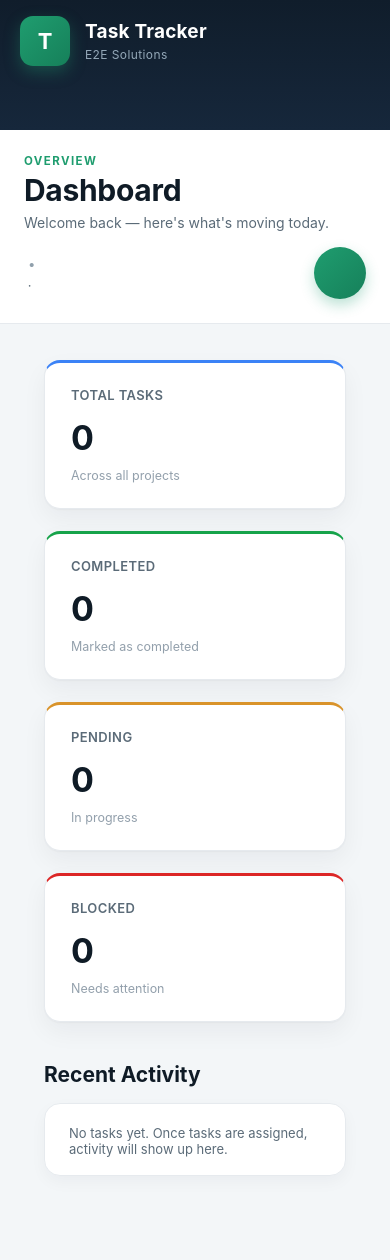
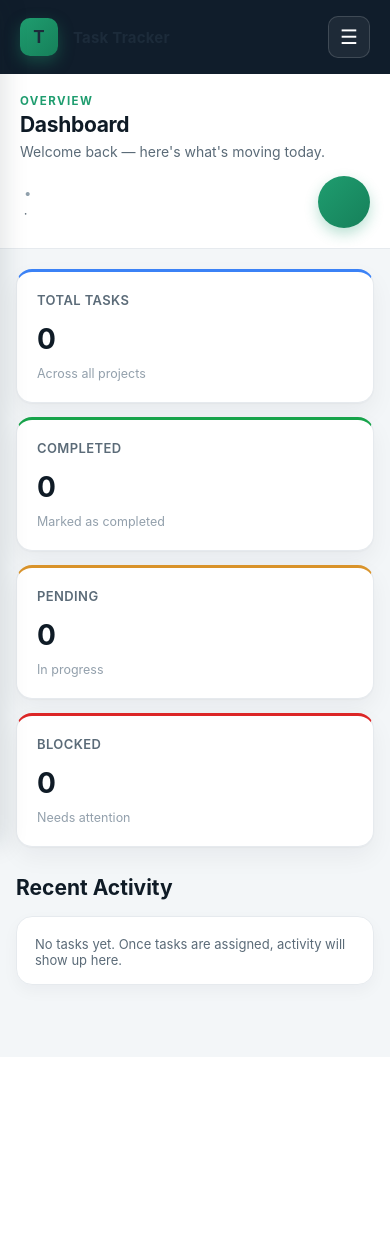
Before and after one commit to tamizhmaran0809-del/Tasktracker_main, a Django app: page / in a window 390 px wide. After the commit the page ends 1001 px from the top, so only its background shows below. Run offline with Django 5.2, Linux system fonts and the light colour scheme; the visitor is signed in with stand-in values (Sample User, id 1); data comes from the database, SQL or seed files in the repository; data that the repository does not hold is empty.

Commit message:
Added dashboard UI and tasktracker

```diff
--- a/static/css/base.css
+++ b/static/css/base.css
@@ -381,10 +381,19 @@
 
     .log-left-panel {
         padding: 32px 24px;
+        gap: 32px;
+    }
+
+    .log-timeline {
+        gap: 20px;
     }
 
     .log-right-panel {
         padding: 32px 20px;
+    }
+
+    .log-card {
+        max-width: 100%;
     }
 
     .log-form-row {
@@ -393,3 +402,36 @@
     }
 
 }
+
+@media (max-width: 520px) {
+
+    .log-left-panel {
+        padding: 24px 18px;
+        gap: 24px;
+    }
+
+    .log-brand-title {
+        font-size: 1.05rem;
+    }
+
+    .log-timeline-title {
+        font-size: 0.92rem;
+    }
+
+    .log-timeline-description {
+        font-size: 0.8rem;
+    }
+
+    .log-right-panel {
+        padding: 24px 14px;
+    }
+
+    .log-card {
+        padding: 26px 20px;
+    }
+
+    .log-title {
+        font-size: 1.2rem;
+    }
+
+}
--- a/static/css/index.css
+++ b/static/css/index.css
@@ -515,36 +515,6 @@
 }
 
 /* ==========================================================
-   DESIGNATION PILLS (Dashboard "Preview as" filter)
-========================================================== */
-
-.designation-pill {
-    display: inline-flex;
-    align-items: center;
-    padding: 8px 18px;
-    border-radius: 20px;
-    border: 1px solid var(--line);
-    background: var(--card);
-    color: var(--ink-soft);
-    font-size: 13px;
-    font-weight: 600;
-    text-decoration: none;
-    white-space: nowrap;
-    transition: background 0.2s ease, color 0.2s ease, border-color 0.2s ease;
-}
-
-.designation-pill:hover {
-    border-color: var(--emerald);
-    color: var(--emerald);
-}
-
-.designation-pill.active {
-    background: var(--emerald);
-    border-color: var(--emerald);
-    color: #fff;
-}
-
-/* ==========================================================
    ANIMATIONS
 ========================================================== */
 
@@ -596,6 +566,24 @@
     .stats-grid {
         grid-template-columns: repeat(2, 1fr);
     }
+
+    .dashboard-content {
+        padding: 28px 28px 40px;
+    }
+
+    .topbar {
+        padding: 24px 28px;
+    }
+}
+
+@media (max-width: 900px) {
+    .sidebar {
+        width: 240px;
+    }
+
+    .main-content {
+        margin-left: 240px;
+    }
 }
 
 @media (max-width: 720px) {
@@ -604,27 +592,87 @@
     }
 
     .sidebar {
-        position: static;
-        width: 100%;
-        flex-direction: row;
-        align-items: center;
-        padding: 16px 20px;
+        position: fixed;
+        top: 0;
+        left: 0;
+        bottom: 0;
+        width: 78%;
+        max-width: 300px;
+        height: 100vh;
+        transform: translateX(-100%);
+        transition: transform 0.3s ease;
+        z-index: 1000;
+        padding: 28px 20px;
+    }
+
+    .sidebar.menu-open {
+        transform: translateX(0);
+        box-shadow: 8px 0 30px rgba(0, 0, 0, 0.25);
+    }
+
+    .sidebar-menu,
+    .sidebar-footer {
+        display: flex;
+    }
+
+    .sidebar-menu {
+        flex-direction: column;
     }
 
     .main-content {
         margin-left: 0;
     }
 
-    .sidebar-menu,
-    .sidebar-footer {
+    .mobile-topbar {
+        display: flex;
+        align-items: center;
+        justify-content: space-between;
+        padding: 16px 20px;
+        background: var(--navy-deep);
+    }
+
+    .mobile-topbar .logo-circle {
+        width: 38px;
+        height: 38px;
+        font-size: 17px;
+        border-radius: 10px;
+    }
+
+    .sidebar-toggle-btn {
+        width: 42px;
+        height: 42px;
+        border-radius: 10px;
+        border: 1px solid rgba(255, 255, 255, 0.15);
+        background: rgba(255, 255, 255, 0.06);
+        color: #fff;
+        font-size: 20px;
+        display: flex;
+        align-items: center;
+        justify-content: center;
+        cursor: pointer;
+    }
+
+    .sidebar-backdrop {
         display: none;
+        position: fixed;
+        inset: 0;
+        background: rgba(16, 29, 43, 0.5);
+        z-index: 999;
+    }
+
+    .sidebar-backdrop.visible {
+        display: block;
     }
 
     .topbar {
         flex-direction: column;
         align-items: flex-start;
         gap: 16px;
-        padding: 24px;
+        padding: 20px;
+    }
+
+    .page-title {
+        font-size: 24px;
     }
 
     .profile-box {
@@ -632,7 +680,74 @@
         justify-content: space-between;
     }
 
+    .dashboard-content {
+        padding: 20px 16px 36px;
+    }
+
     .stats-grid {
         grid-template-columns: 1fr;
+        gap: 14px;
+        margin-bottom: 28px;
+    }
+
+    .stat-card {
+        padding: 20px 20px;
+    }
+
+    .activity-row {
+        flex-wrap: wrap;
+        padding: 16px 18px;
+    }
+
+    .status-toggle {
+        width: 100%;
+        gap: 6px;
+    }
+
+    .status-toggle button.status {
+        flex: 1 1 auto;
+        text-align: center;
+        padding: 8px 10px;
+    }
+
+    .filter-bar {
+        flex-direction: column;
+        align-items: stretch;
+    }
+
+    .filter-bar .log-input,
+    .filter-bar .btn-inline {
+        width: 100% !important;
+    }
+
+    .log-form-row {
+        flex-direction: column;
+        gap: 0;
     }
 }
+
+@media (min-width: 721px) {
+    .mobile-topbar,
+    .sidebar-backdrop {
+        display: none;
+    }
+}
+
+@media (max-width: 420px) {
+    .page-title {
+        font-size: 21px;
+    }
+
+    .profile-info h3 {
+        font-size: 14px;
+    }
+
+    .stat-card h2 {
+        font-size: 28px;
+    }
+
+    .designation-pill {
+        padding: 7px 14px;
+        font-size: 12px;
+    }
+}
--- a/static/js/index.js
+++ b/static/js/index.js
@@ -30,32 +30,48 @@
 
     var sidebar = document.getElementById("sidebar");
     var toggleBtn = document.getElementById("sidebarToggle");
+    var backdrop = document.getElementById("sidebarBackdrop");
 
     if (toggleBtn && sidebar) {
         toggleBtn.addEventListener("click", function () {
             var isOpen = sidebar.classList.toggle("menu-open");
             toggleBtn.setAttribute("aria-expanded", isOpen ? "true" : "false");
+            if (backdrop) backdrop.classList.toggle("visible", isOpen);
         });
+
+        if (backdrop) {
+            backdrop.addEventListener("click", function () {
+                sidebar.classList.remove("menu-open");
+                backdrop.classList.remove("visible");
+                toggleBtn.setAttribute("aria-expanded", "false");
+            });
+        }
 
         menuItems.forEach(function (item) {
             item.addEventListener("click", function () {
                 sidebar.classList.remove("menu-open");
+                if (backdrop) backdrop.classList.remove("visible");
                 toggleBtn.setAttribute("aria-expanded", "false");
             });
         });
 
+        /* Close the menu on outside click */
         document.addEventListener("click", function (event) {
             var clickedInsideSidebar = sidebar.contains(event.target);
+            var clickedToggle = toggleBtn.contains(event.target);
 
-            if (!clickedInsideSidebar && sidebar.classList.contains("menu-open")) {
+            if (!clickedInsideSidebar && !clickedToggle && sidebar.classList.contains("menu-open")) {
                 sidebar.classList.remove("menu-open");
+                if (backdrop) backdrop.classList.remove("visible");
                 toggleBtn.setAttribute("aria-expanded", "false");
             }
         });
 
+        /* Reset state if the viewport is resized back to desktop */
         window.addEventListener("resize", function () {
             if (window.innerWidth > 720) {
                 sidebar.classList.remove("menu-open");
+                if (backdrop) backdrop.classList.remove("visible");
                 toggleBtn.setAttribute("aria-expanded", "false");
             }
         });
--- a/templates/home/index.html
+++ b/templates/home/index.html
@@ -37,6 +37,21 @@
                     </form>
                 </div>
 
+                <section class="dashboard-section">
+                    <h2>Access scope</h2>
+                    <div class="info-card">
+                        <p>
+                            {% if selected_designation %}
+                                Previewing as <strong>{{ selected_designation_label }}</strong> — showing tasks visible to that designation
+                                {% if request.user.is_company_wide %}within the company{% else %}within your team{% endif %}.
+                            {% elif request.user.is_company_wide %}
+                                Full access — you can assign and view tasks for every employee in the company.
+                            {% else %}
+                                Team access — you can assign and view tasks within your team{% if request.user.team %} ({{ request.user.team.name }}){% endif %}.
+                            {% endif %}
+                        </p>
+                    </div>
+                </section>
             </div>
             {% endif %}
 
--- a/templates/home/partials/sidebar.html
+++ b/templates/home/partials/sidebar.html
@@ -1,3 +1,17 @@
+<div class="mobile-topbar">
+    <div class="sidebar-logo" style="margin-bottom: 0;">
+        <div class="logo-circle">T</div>
+        <div class="logo-text">
+            <h2 style="font-size: 15px;">Task Tracker</h2>
+        </div>
+    </div>
+    <button type="button" id="sidebarToggle" class="sidebar-toggle-btn" aria-label="Open menu" aria-expanded="false">
+        ☰
+    </button>
+</div>
+
+<div class="sidebar-backdrop" id="sidebarBackdrop"></div>
+
 <aside class="sidebar" id="sidebar">
 
     <div class="sidebar-logo">
```
